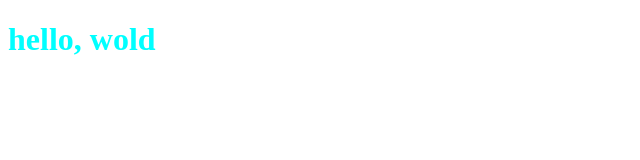
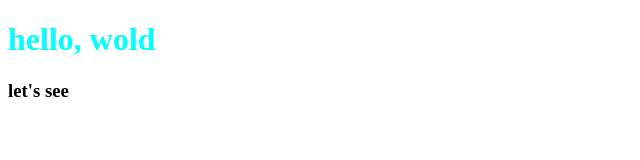
Before and after one commit to AhmedSoudani/Project0, a plain HTML site: page hello.html in a window 1280 px wide. Shown: the full height of the page, 0-640 px from the left. Drawn offline with Linux system fonts and the light colour scheme.

Commit message:
add heading

```diff
--- a/hello.html
+++ b/hello.html
@@ -7,5 +7,6 @@
 </head>
 <body>
     <h1 style="color:aqua">hello, wold</h1>
+    <h3>let's see</h3>
 </body>
 </html>
```
